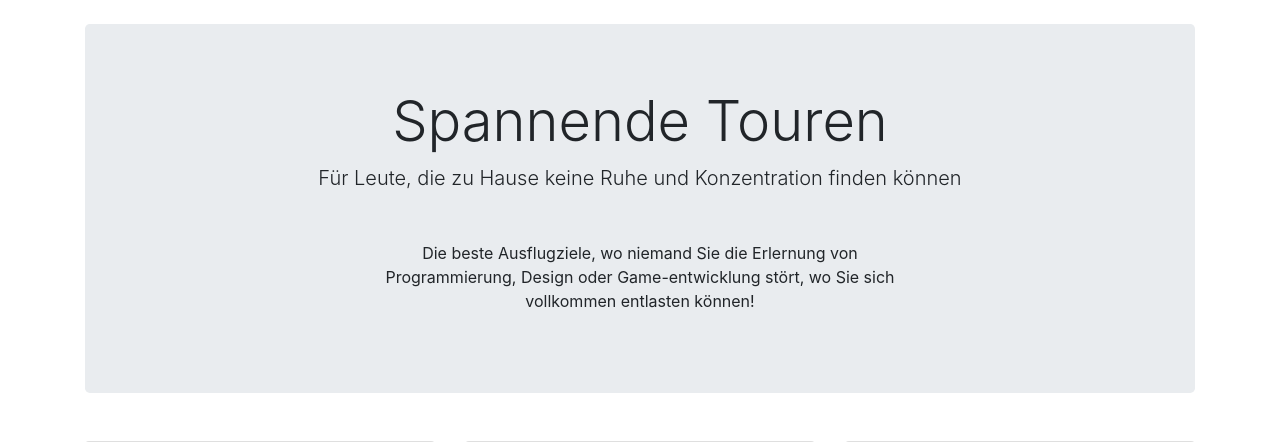
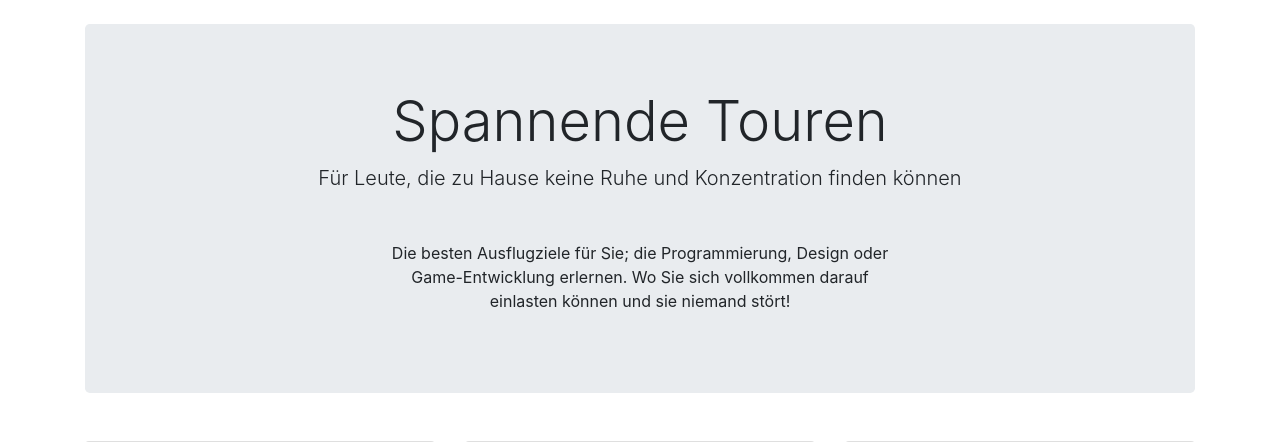
Before and after one commit to BorissowT/Stepik-travel-v.2, a Flask app: page / in a window 1280 px wide. Shown: the part 72-514 px from the top of the page. Run offline with Flask 2, Linux system fonts and the light colour scheme; some libraries are stand-ins or nearby versions.

Commit message:
Initial commit

```diff
--- a/main.py
+++ b/main.py
@@ -4,8 +4,8 @@
 
 title = "Stepik Travel"
 subtitle = "Für Leute, die zu Hause keine Ruhe und Konzentration finden können"
-description = """Die beste Ausflugziele, wo niemand Sie die Erlernung von Programmierung, Design oder Game-entwicklung
- stört, wo Sie sich vollkommen entlasten können!"""
+description = """Die besten Ausflugziele für Sie; die Programmierung, Design oder Game-Entwicklung
+ erlernen. Wo Sie sich vollkommen darauf einlasten können und sie niemand stört!"""
 departures = {"ber": "von Berlin", "mcn": "von München", "drn": "von Dresden", "frt": "von Frankfurt am Main",
               "brmn": "von Bremen"}
 
--- a/templates/index.html
+++ b/templates/index.html
@@ -4,8 +4,8 @@
     <div class="jumbotron text-center mt-4">
       <h1 class="display-4">Spannende Touren</h1>
       <p class="lead">Für Leute, die zu Hause keine Ruhe und Konzentration finden können</p>
-      <p class="mt-5 w-50 mx-auto">Die beste Ausflugziele, wo niemand Sie die Erlernung von Programmierung, Design oder Game-entwicklung
- stört, wo Sie sich vollkommen entlasten können!</p>
+      <p class="mt-5 w-50 mx-auto">Die besten Ausflugziele für Sie; die Programmierung, Design oder Game-Entwicklung
+ erlernen. Wo Sie sich vollkommen darauf einlasten können und sie niemand stört!</p>
     </div>
 
     <!-- CARDS -->
```
